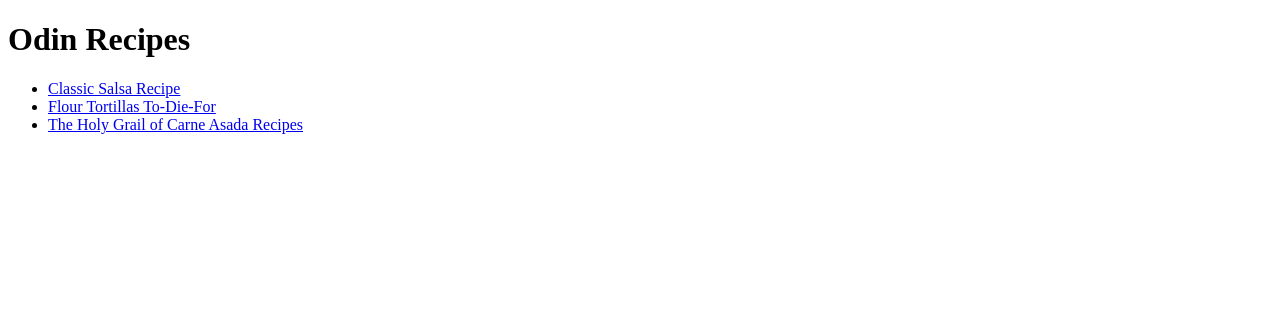
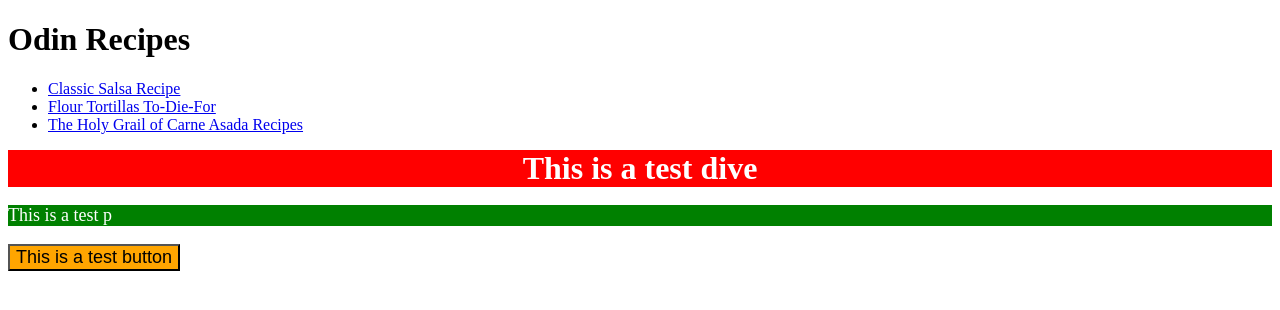
Before and after one commit to ampdavison/odin-recipes, a plain HTML site: page index.html in a window 1280 px wide. Drawn offline with Linux system fonts and the light colour scheme.

Commit message:
Add styles.css and testing additions to index.html

```diff
--- a/index.html
+++ b/index.html
@@ -4,6 +4,7 @@
     <meta charset="UTF-8">
     <meta http-equiv="X-UA-Compatible" content="IE=edge">
     <meta name="viewport" content="width=device-width, initial-scale=1.0">
+    <link rel="stylesheet" href="styles.css">
     <title>Odin Recipes</title>
 </head>
 <body>
@@ -13,5 +14,8 @@
     <li><a href="../odin-recipes/recipes/tortillas.html">Flour Tortillas To-Die-For</a></li>
     <li><a href="../odin-recipes/recipes/carne-asada.html">The Holy Grail of Carne Asada Recipes</a></li>
 </ul>
+<div>This is a test dive</div>
+<p>This is a test p</p>
+<button>This is a test button</button>
 </body>
 </html>
--- /dev/null
+++ b/styles.css
@@ -0,0 +1,6 @@
+/* styles.css */
+div{ color: white; background-color: red; text-align: center; font-size: 32px; font-weight: bold;}
+
+p{color: white; background-color: green; font-size: 18px;}
+
+button{background-color: orange; font-size: 18px;}
```
